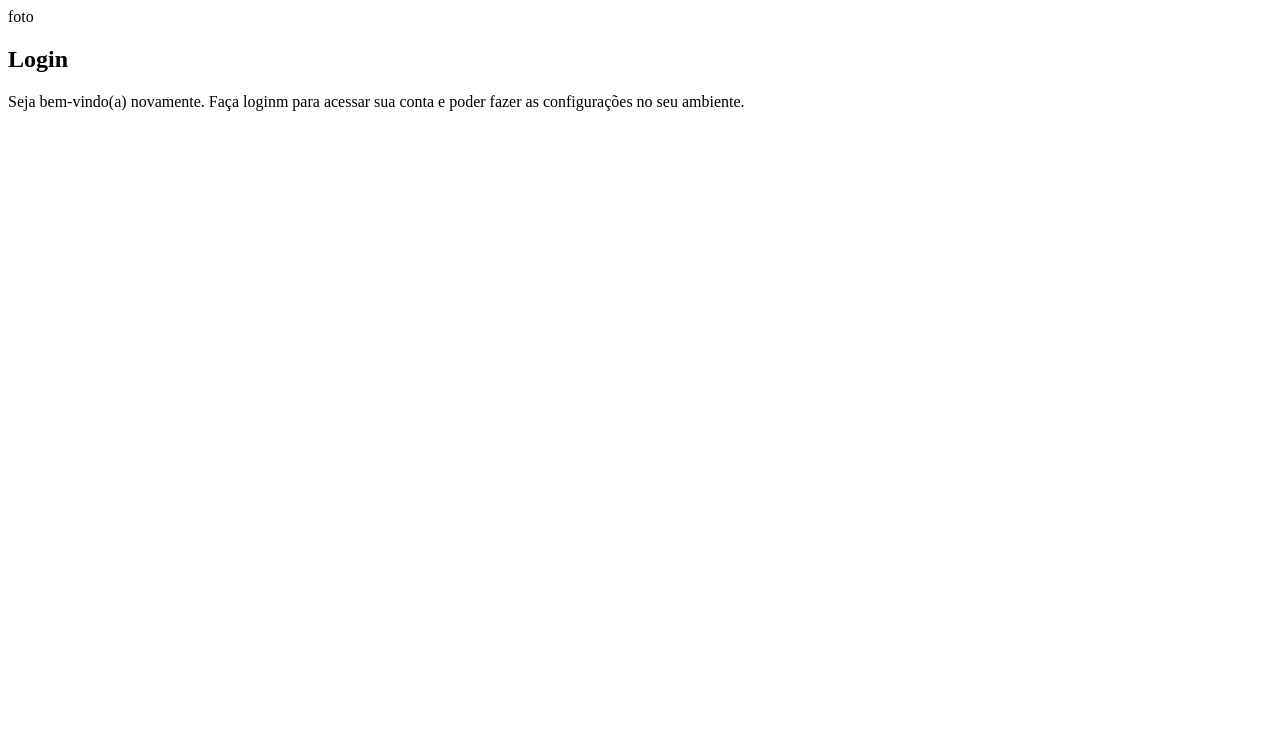
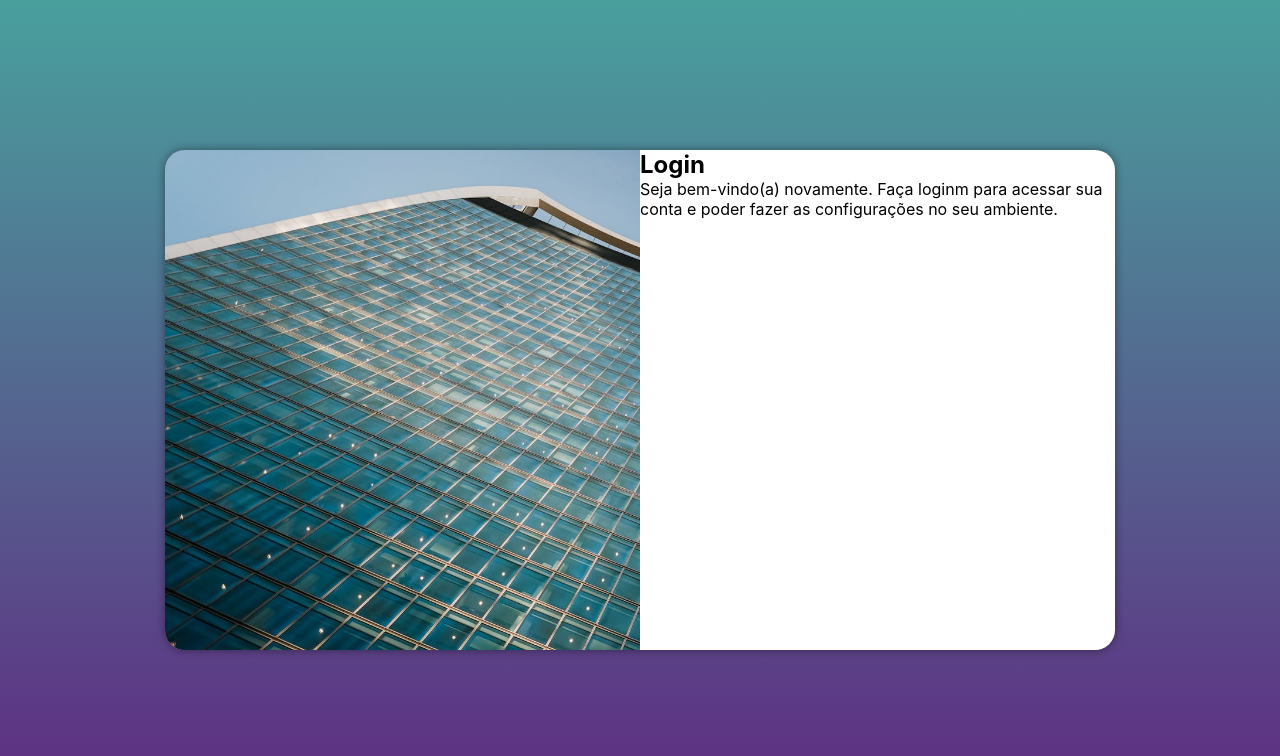
Before and after one commit to JoaoGabAntunes/projeto-login, a plain HTML site: page index.html in a window 1280 px wide. Drawn offline with Linux system fonts and the light colour scheme.

Commit message:
media-query.css criado

```diff
--- /dev/null
+++ b/estilos/media-query.css
@@ -0,0 +1,54 @@
+@charset "UTF-8";
+
+/* Typical Device Breakpoints
+    Pequenas telas: até 640px
+    Celulares:640px até 768px
+    Tablets: 768px até 1024px
+    desktops: 1024px até 1280px
+    Grandes telas: 1280px +
+*/
+
+@media screen and (min-width: 768px) and (max-width: 992px){
+
+    body{
+        background-image: linear-gradient(to top, var(--cor2), var(--cor1));
+    }
+
+    section#login{
+        width: 80vw;
+    }
+
+    section#login > div#imagem{
+        float: left;
+        width: 30%;
+        height: 100%;
+        background-position: top center;
+    }
+
+    section#login > div#formulario{
+        float: right;
+        width: 70%;
+    }
+}
+
+@media screen and (min-width: 992px){
+    body{
+        background-image: linear-gradient(to top, var(--cor2), var(--cor1));
+    }
+
+
+    section#login{
+        width: 950px;
+    }
+
+    section#login > div#imagem{
+        float: left;
+        width: 50%;
+        height: 100%;
+    }
+
+    section#login > div#formulario{
+        float: right;
+        width: 50%;
+    }
+}
--- a/estilos/style.css
+++ b/estilos/style.css
@@ -5,3 +5,54 @@
     verde: #49a09d
     Lilás: #5f2c82
 */
+
+*{
+    margin: 0;
+    padding: 0;
+    box-sizing: border-box;
+    font-family: -apple-system, BlinkMacSystemFont, 'Segoe UI', Roboto, Oxygen, Ubuntu, Cantarell, 'Open Sans', 'Helvetica Neue', sans-serif;
+}
+
+:root{
+    --cor1: #49a09d;
+    --cor2: #5f2c82;
+}
+
+body, html{
+    background-color: var(--cor2);
+    height: 100vh;
+    width: 100vw;
+}
+
+main{
+    position: relative;
+    height: 100vh;
+    width: 100vw;
+}
+
+section#login{
+    background-color: white;
+    position: absolute;
+    width: 250px;
+    height: 500px;
+    border-radius: 20px;
+    top: 50%;
+    left: 50%;
+    transform: translate(-50%, -50%);
+    overflow: hidden;
+    box-shadow: 0px 0px 10px rgba(0, 0, 0, 0.438);
+    transition: width 0.5s, height 0.5s;
+    transition-timing-function: ease;
+}
+
+section#login > div#imagem{
+    display: block;
+    background: var(--cor2) url(../imagens/pexels-lawlesscapture-13737660.jpg);
+    background-size: cover;
+    height: 150px;
+
+}
+
+section#login > div#formulario{
+    display: block;
+}
--- a/index.html
+++ b/index.html
@@ -5,12 +5,13 @@
     <meta name="viewport" content="width=device-width, initial-scale=1.0">
     <title>Login</title>
     <link rel="stylesheet" href="estilos/style.css">
+    <link rel="stylesheet" href="estilos/media-query.css">
 </head>
 <body>
     <main>
         <section id="login">
             <div id="imagem">
-                foto
+                <!-- Imagem adicionada no CSS -->
             </div>
             <div id="formulario">
                 <h1>Login</h1>
```
